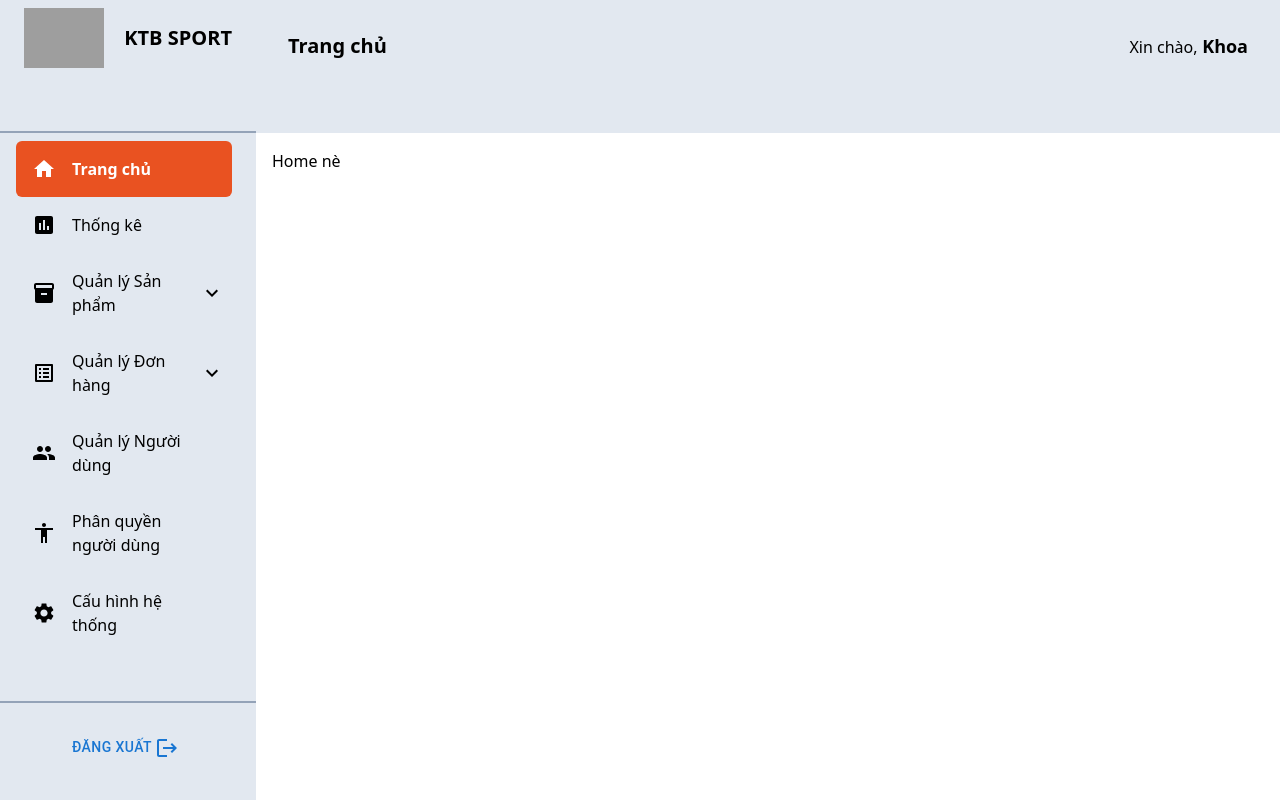
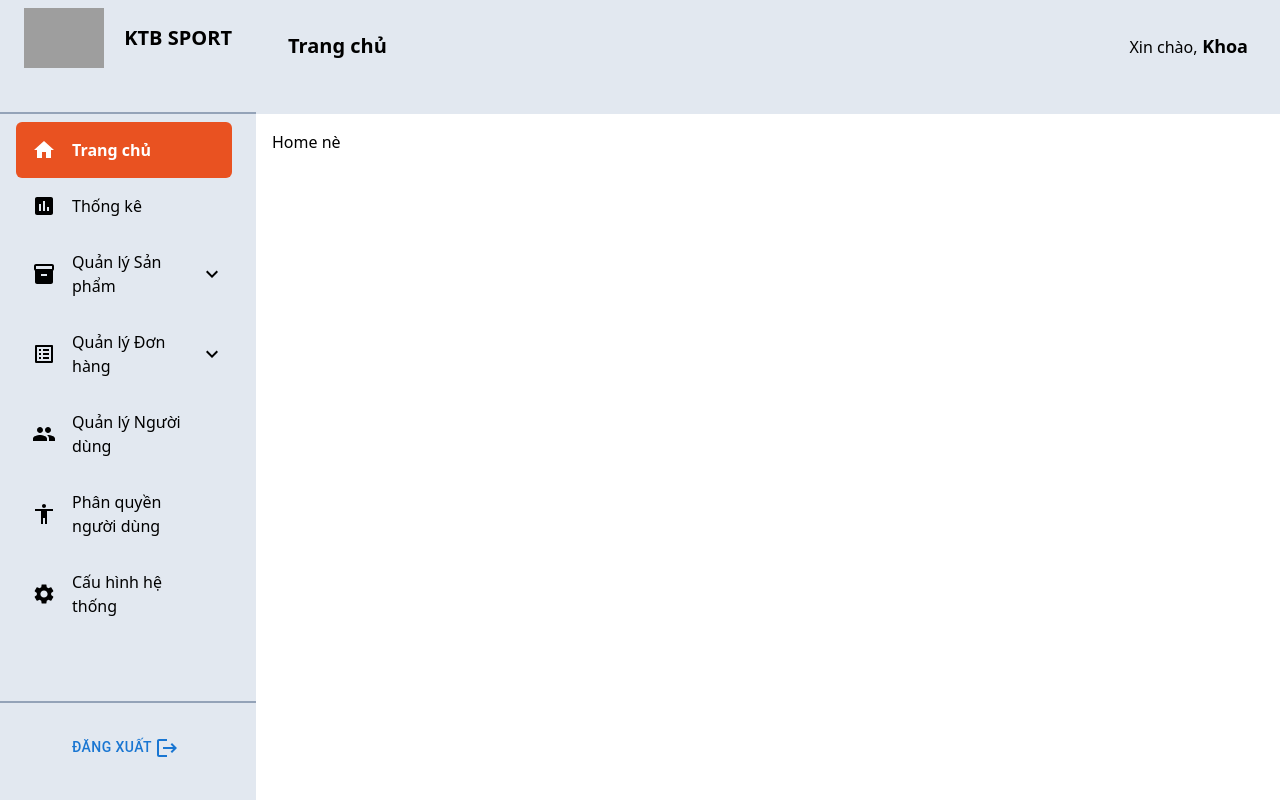
Before and after one commit to NPNKhoa/CT250-admin, a React (Vite) app: page / in a window 1280 px wide. Built offline with nearby package versions, Linux system fonts and the light colour scheme; grey boxes are pictures that could not be loaded.

Commit message:
fix: fix UI again

```diff
--- a/src/components/Header.jsx
+++ b/src/components/Header.jsx
@@ -2,7 +2,7 @@ import PropTypes from 'prop-types';
 
 const Header = ({ currentPage, loggedInUserName }) => {
   return (
-    <div className="absolute right-0 top-0 h-1/6 w-4/5 bg-slate-200 p-8">
+    <div className="h-1/7 absolute right-0 top-0 w-4/5 bg-slate-200 p-8">
       <div className="flex items-center justify-between">
         <h2 className="text-xl font-bold">{currentPage}</h2>
         <div>
--- a/src/components/SideBar.jsx
+++ b/src/components/SideBar.jsx
@@ -7,7 +7,7 @@ import { Link } from 'react-router-dom';
 const SideBar = () => {
   return (
     <div className="absolute left-0 top-0 flex h-screen w-1/5 flex-col items-start justify-start bg-slate-200">
-      <Logo className={'h-1/6 w-full border-b-2 border-slate-400'} />
+      <Logo className={'h-1/7 w-full border-b-2 border-slate-400'} />
 
       <SideBarItemList />
 
--- a/src/layouts/CommonLayout.jsx
+++ b/src/layouts/CommonLayout.jsx
@@ -8,7 +8,7 @@ const CommonLayout = ({ children }) => {
       <SideBar />
       <div>
         <Header currentPage={'Trang chủ'} loggedInUserName={'Khoa'} />
-        <div className="absolute bottom-0 right-0 h-5/6 w-4/5 overflow-auto py-4 ps-4">
+        <div className="h-6/7 absolute bottom-0 right-0 w-4/5 overflow-auto py-4 ps-4">
           {children}
         </div>
       </div>
--- a/tailwind.config.js
+++ b/tailwind.config.js
@@ -2,7 +2,14 @@
 export default {
   content: ['./index.html', './src/**/*.{js,ts,jsx,tsx}'],
   theme: {
-    extend: { colors: { primary: '#EA580C', 'hover-primary': '#ac3a00' } },
+    extend: {
+      colors: { primary: '#EA580C', 'hover-primary': '#ac3a00' },
+      height: {
+        '1/7': '14.2857%',
+        '1/8': '12.5%',
+        '6/7': '85.7143%',
+      },
+    },
   },
   plugins: [],
 };
```
